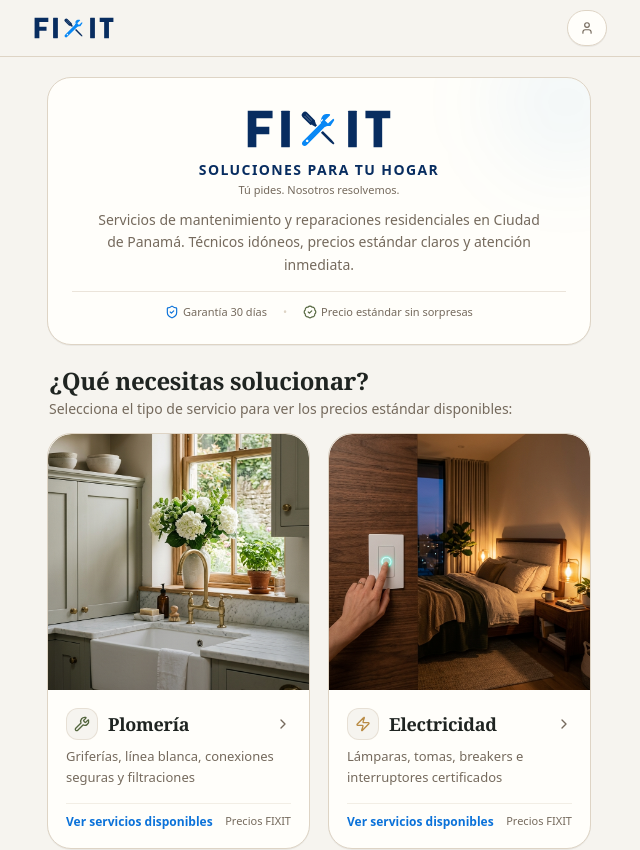
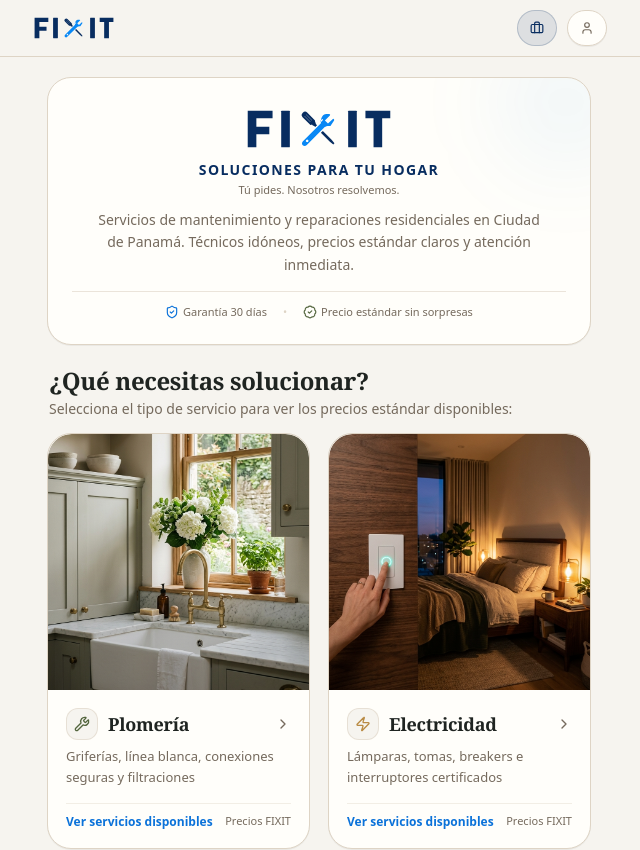
Before and after one commit to alquimiaproductspty-lang/Fixit-App-2.0, a React (Vite) app: page / in a window 1280 px wide. Shown: the top 850 px of the page, without its empty margins (321-961 px from the left). Built offline with nearby package versions, Linux system fonts and the light colour scheme; no server answers; the database is empty; a web font is replaced by a local one.

Commit message:
Update Navbar.tsx

```diff
--- a/src/components/Navbar.tsx
+++ b/src/components/Navbar.tsx
@@ -1,5 +1,5 @@
 import React, { useState } from 'react';
-import { LogOut, ArrowLeft, User, Shield } from 'lucide-react';
+import { LogOut, ArrowLeft, User, Shield, Briefcase } from 'lucide-react';
 import { authService, AuthState } from '../lib/firebase';
 import { FixitLogo } from './FixitLogo';
 import { UserProfileModal } from './auth/UserProfileModal';
@@ -8,7 +8,7 @@ interface NavbarProps {
   currentView: string;
   canGoBack?: boolean;
   onGoBack?: () => void;
-  onNavigate: (view: 'home' | 'login' | 'register' | 'admin') => void;
+  onNavigate: (view: 'home' | 'login' | 'register' | 'admin' | 'pro') => void;
   authState?: AuthState;
   hasUpdate?: boolean;
 }
@@ -54,6 +54,16 @@ export const Navbar: React.FC<NavbarProps> = ({
 
           {/* Navigation & Controls */}
           <div className="flex items-center gap-2 sm:gap-2.5">
+            {/* NUEVO BOTÓN B2B FIXIT PRO */}
+            <button
+              onClick={() => onNavigate('pro')}
+              className="flex items-center gap-1.5 px-3 py-1.5 rounded-full bg-[#082D60]/10 hover:bg-[#082D60]/20 border border-[#082D60]/20 text-xs font-bold text-[#082D60] transition-colors min-h-[36px] cursor-pointer"
+              title="Mantenimiento para negocios"
+            >
+              <Briefcase className="w-3.5 h-3.5" />
+              <span className="hidden xs:inline">Para Negocios</span>
+            </button>
+
             {isLoading ? (
               <div className="w-20 h-7 rounded-full bg-[#DED4C5]/30 animate-pulse" />
             ) : user ? (
```
